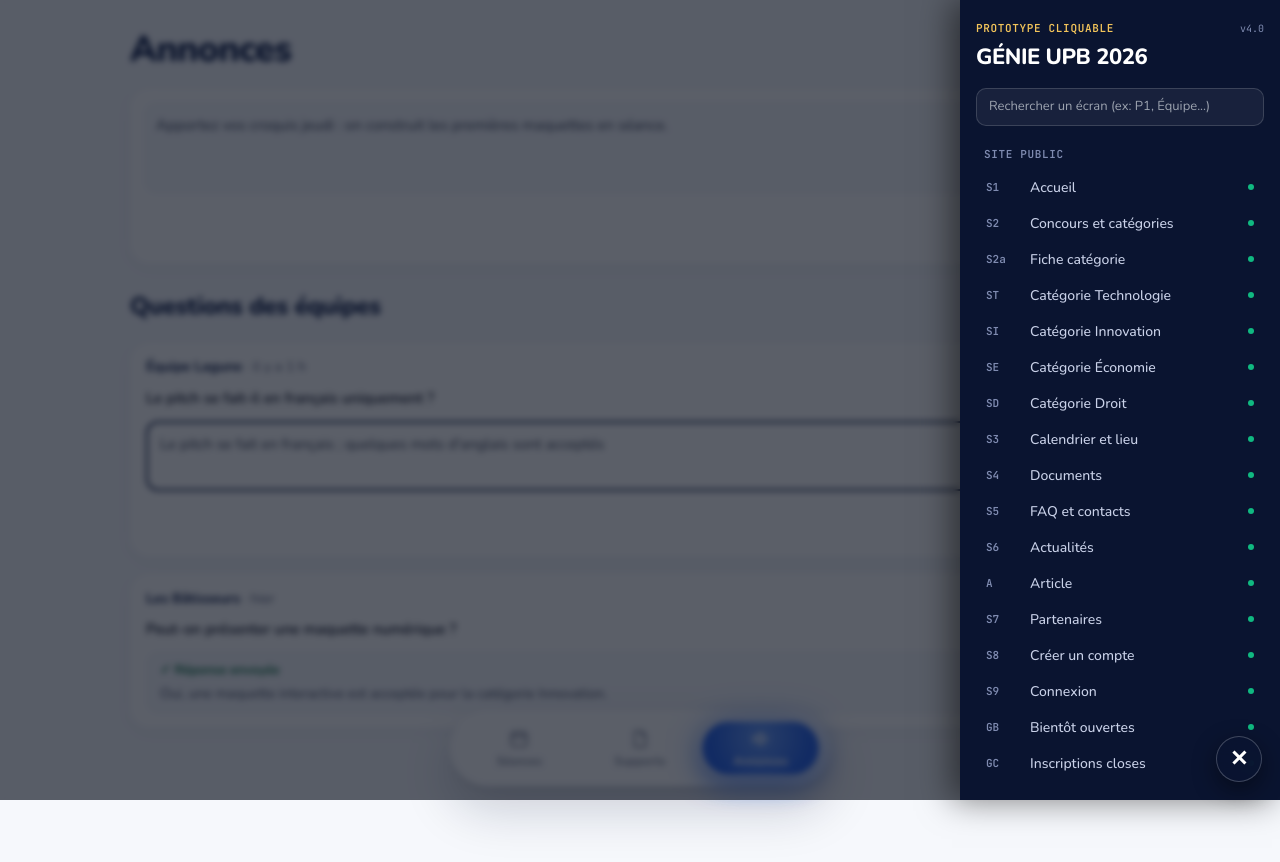
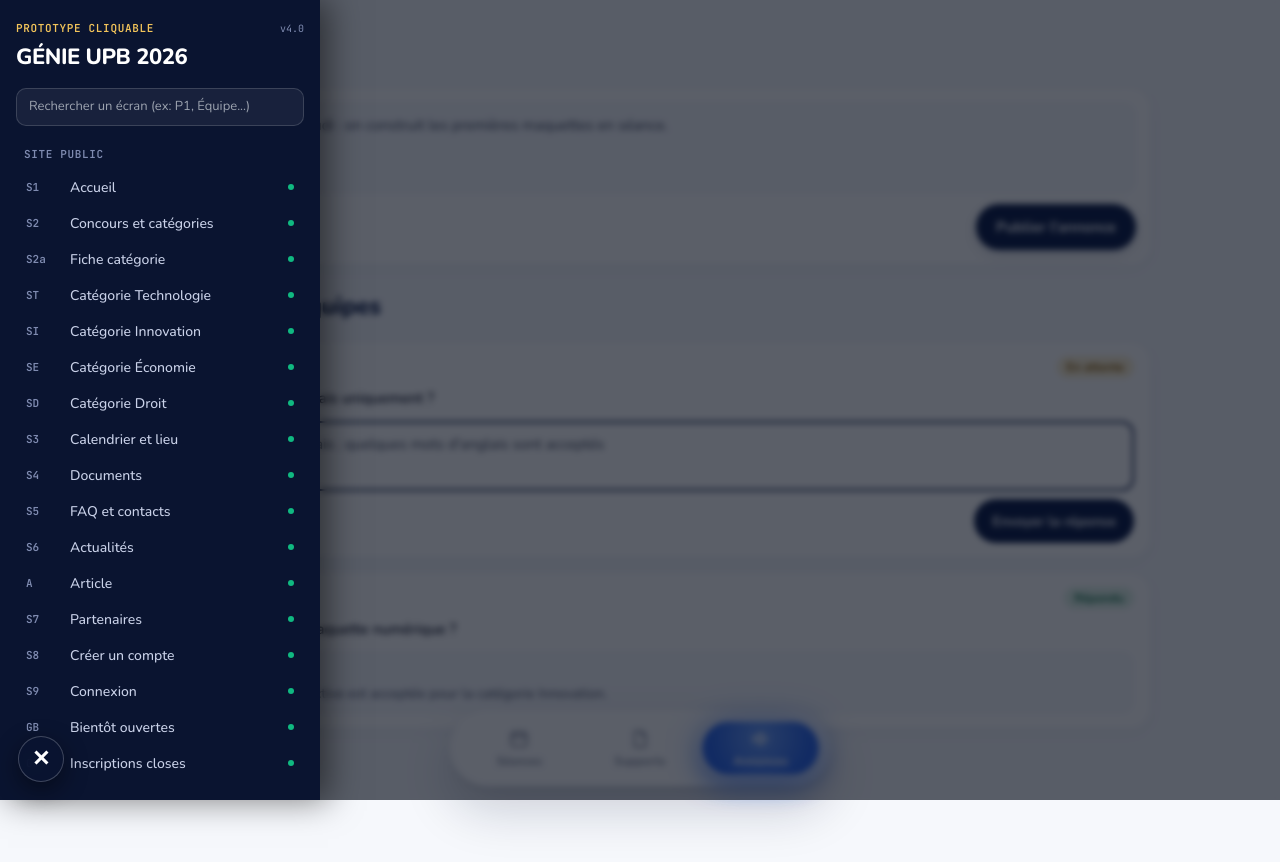
Before and after one commit to G4MA5/Genie_upbv2, a React (Vite) app: page /formateur/annonces in a window 1280 px wide. Both pictures are taken after a click on the button "Menu du prototype". Shown: the top 862 px of the page. Built offline with nearby package versions, Linux system fonts and the light colour scheme.

Commit message:
fix(nav): replacer le burger prototype en bas a gauche a sa place initiale

```diff
--- a/src/components/dev/PrototypeNavDrawer.tsx
+++ b/src/components/dev/PrototypeNavDrawer.tsx
@@ -3,10 +3,10 @@ import { useNavigate, useLocation } from 'react-router-dom';
 
 /**
  * ============================================================================
- * PROTOTYPE NAV DRAWER (MENU DEV FLOTTANT EN BAS À DROITE)
+ * PROTOTYPE NAV DRAWER (MENU DEV FLOTTANT EN BAS À GAUCHE)
  * ============================================================================
  * Reproduit à l'identique le menu burger du prototype officiel (Prototype (4).html).
- * Positionné en bas à droite pour ne jamais obstruer la sidebar participant / admin.
+ * Positionné en bas à gauche à sa place initiale.
  * Contient la liste exacte et à jour des 37 écrans du concours.
  */
 
@@ -134,7 +134,7 @@ export function PrototypeNavDrawer() {
 
   return (
     <>
-      {/* 1. BOUTON FLOTTANT BURGER (En bas à droite, pour ne pas masquer la sidebar gauche) */}
+      {/* 1. BOUTON FLOTTANT BURGER (En bas à gauche à sa place initiale) */}
       <button
         type="button"
         onClick={() => setIsOpen(!isOpen)}
@@ -142,7 +142,7 @@ export function PrototypeNavDrawer() {
         aria-label="Menu du prototype"
         style={{
           position: 'fixed',
-          right: '18px',
+          left: '18px',
           bottom: '18px',
           zIndex: 9999,
           width: '46px',
@@ -207,12 +207,12 @@ export function PrototypeNavDrawer() {
         />
       )}
 
-      {/* 3. TIROIR / ASIDE DU PROTOTYPE (Ouverture fluide depuis la droite) */}
+      {/* 3. TIROIR / ASIDE DU PROTOTYPE (Ouverture fluide depuis la gauche) */}
       <aside
         style={{
           position: 'fixed',
           top: 0,
-          right: 0,
+          left: 0,
           bottom: 0,
           width: '320px',
           maxWidth: '85vw',
@@ -224,8 +224,8 @@ export function PrototypeNavDrawer() {
           display: 'flex',
           flexDirection: 'column',
           gap: '14px',
-          boxShadow: '-8px 0 32px rgba(0,0,0,0.5)',
-          transform: isOpen ? 'translateX(0)' : 'translateX(100%)',
+          boxShadow: '8px 0 32px rgba(0,0,0,0.5)',
+          transform: isOpen ? 'translateX(0)' : 'translateX(-100%)',
           transition: 'transform 0.28s cubic-bezier(0.16, 1, 0.3, 1)',
           visibility: isOpen ? 'visible' : 'hidden',
           fontFamily: 'Nunito, sans-serif',
```
